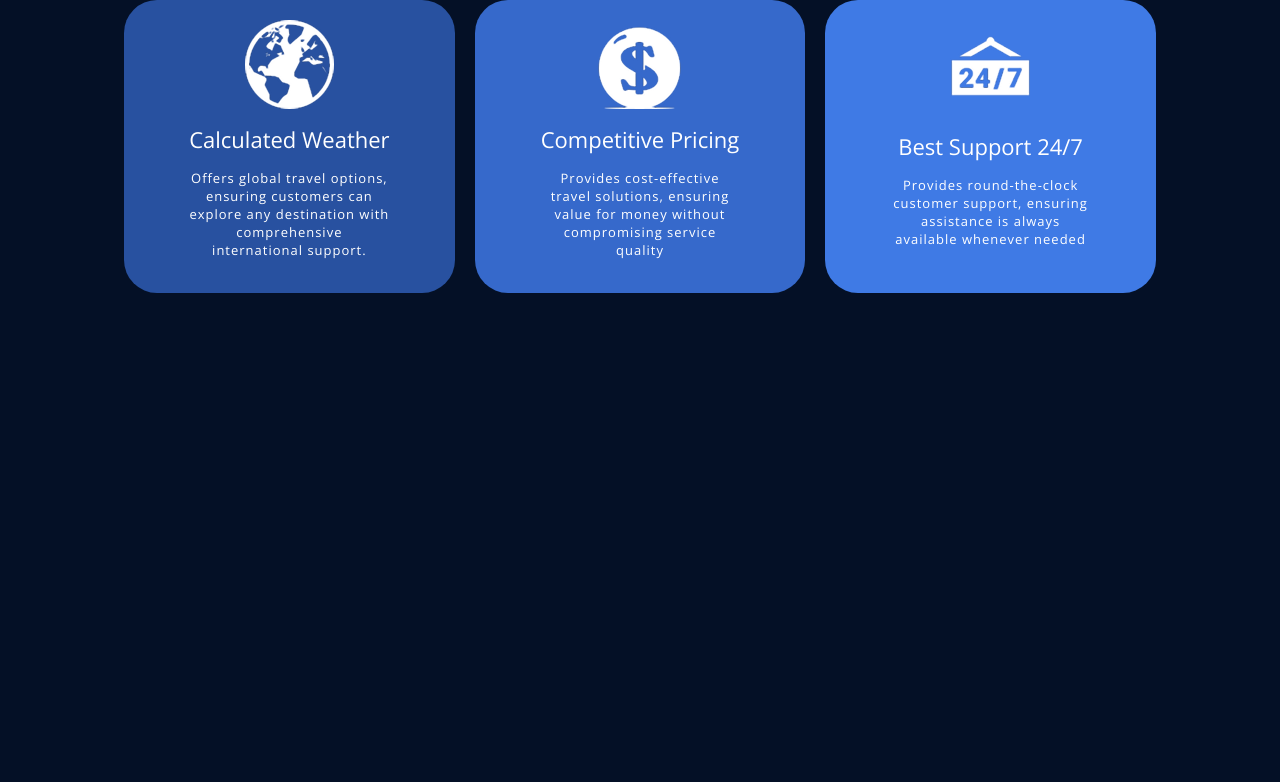
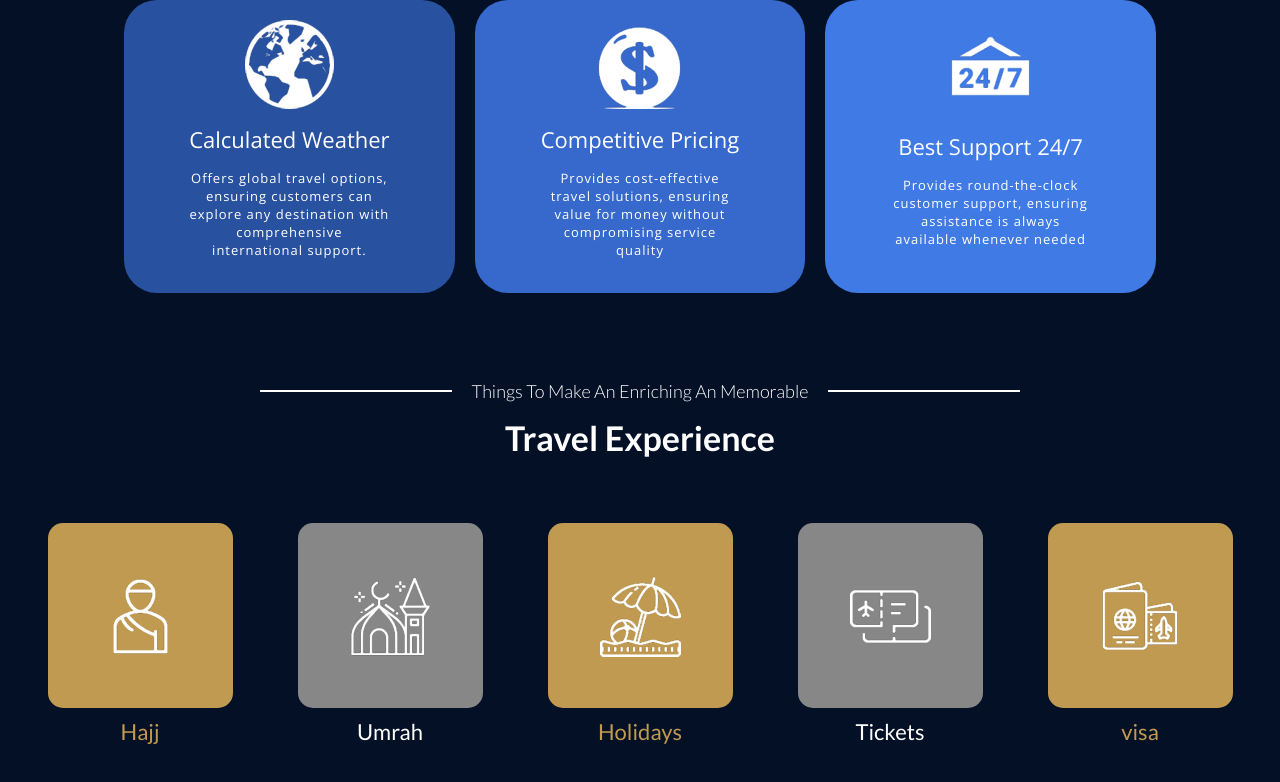
Before and after one commit to HafizSaadKhalid/Al-Mualim-Travels, a plain HTML site: page index.html in a window 1280 px wide. Shown: the part 3584-4366 px from the top of the page. Drawn offline with nearby package versions, Linux system fonts and the light colour scheme.

Commit message:
add experience-section

```diff
--- a/index.html
+++ b/index.html
@@ -111,10 +111,10 @@
             </p>
           </div>
           <div class="International-images">
-            <img src="images/maldives.png" alt="">
+            <img src="images/maldives.png" alt="" />
 
-            <img src="images/malaysia.png" alt="">
-            <img src="images/dubai.png" alt="">
+            <img src="images/malaysia.png" alt="" />
+            <img src="images/dubai.png" alt="" />
           </div>
         </div>
       </section>
@@ -125,26 +125,74 @@
             <h3>Why Choose Us</h3>
             <div class="boxes">
               <div class="box color">
-                <img src="logos/Earth Planet.png" alt="">
+                <img src="logos/Earth Planet.png" alt="" />
                 <h4>Calculated Weather</h4>
-                <p class="color" >Offers global travel options, ensuring customers can explore any destination with comprehensive international support.</p>
+                <p class="color">
+                  Offers global travel options, ensuring customers can explore
+                  any destination with comprehensive international support.
+                </p>
               </div>
               <div class="box color1">
-                <img src="logos/Creative Commons Commercial.png" alt="">
+                <img src="logos/Creative Commons Commercial.png" alt="" />
                 <h4>Competitive Pricing</h4>
-                <p>Provides cost-effective travel solutions, ensuring value for money without compromising service quality</p>
+                <p>
+                  Provides cost-effective travel solutions, ensuring value for
+                  money without compromising service quality
+                </p>
               </div>
               <div class="box">
-                <img src="logos/24-7 Open Sign.png" alt="">
+                <img src="logos/24-7 Open Sign.png" alt="" />
                 <h4>Best Support 24/7</h4>
-                <p>Provides round-the-clock customer support, ensuring assistance is always available whenever needed</p>
-
+                <p>
+                  Provides round-the-clock customer support, ensuring assistance
+                  is always available whenever needed
+                </p>
               </div>
             </div>
           </div>
           <div class="line1"></div>
           <div class="line2"></div>
           <div class="circle"></div>
+        </div>
+      </section>
+
+      <section>
+        <div class="experience-section">
+          <div class="experience-top-section">
+            <div class="line"></div>
+            <p>Things To Make An Enriching An Memorable</p>
+            <div class="line"></div>
+          </div>
+          <h3>Travel Experience</h3>
+
+          <div class="boxes">
+            <div class="group">
+              <div class="box"><img src="logos/Hajj (1).png" alt="" /></div>
+              <p>Hajj</p>
+            </div>
+            <div class="group">
+              <div class="box change">
+                <img src="logos/Mosque.png" alt="" />
+              </div>
+              <p class="chang">Umrah</p>
+            </div>
+            <div class="group">
+              <div class="box">
+                <img src="logos/Beach Umbrella.png" alt="" />
+              </div>
+              <p>Holidays</p>
+            </div>
+            <div class="group">
+              <div class="box change">
+                <img src="logos/Tickets.png" alt="" />
+              </div>
+              <p class="chang">Tickets</p>
+            </div>
+            <div class="group">
+              <div class="box"><img src="logos/Passport.png" alt="" /></div>
+              <p>visa</p>
+            </div>
+          </div>
         </div>
       </section>
     </main>
--- a/style.css
+++ b/style.css
@@ -294,7 +294,7 @@
   }
   .circle {
     position: absolute;
-    left: 38.8%;
+    left: 41.5%;
     top: 20%;
     background-color: #3669cb;
     width: 52px;
@@ -302,18 +302,27 @@
     border-radius: 50px;
     z-index: -1;
     border: 0cap;
+
+    @media (max-width: 1440px) {
+      left: 38.8%;
+    }
   }
   .line1 {
     width: 293px;
     height: 31px;
-      background-color: #3669cb;
+    background-color: #3669cb;
     position: absolute;
     border: 0cap;
-    right: 5%;
+
+    right: 15%;
     top: 5%;
     transform: rotate(-33deg);
     border-radius: 14px;
     z-index: -1;
+
+    @media (max-width: 1440px) {
+      right: 5%;
+    }
   }
   .line2 {
     width: 253px;
@@ -321,10 +330,100 @@
     background-color: #4e98fd;
     position: absolute;
     border: 0cap;
-    right: -2%;
+    right: 10%;
     top: 1%;
     transform: rotate(-33deg);
     border-radius: 14px;
     z-index: -1;
+    @media (max-width: 1440px) {
+      right: -2%;
+    }
   }
 }
+.experience-section {
+  width: 100%;
+  padding-top: 80px;
+
+  .experience-top-section {
+    display: flex;
+    justify-content: center;
+    color: white;
+    gap: 20px;
+    align-items: center;
+
+    p {
+      font-family: "Lato", sans-serif;
+      font-size: 18px;
+      font-weight: 300;
+    }
+    .line {
+      color: rgb(255, 255, 255);
+      width: 15%;
+      border-bottom: 2px solid;
+    }
+  }
+  h3 {
+    color: rgb(255, 255, 255);
+    text-align: center;
+    padding: 15px;
+    font-family: "Lato", sans-serif;
+    font-size: 34px;
+  }
+
+  .boxes {
+    padding: 20px;
+    padding-top: 50px;
+    width: 80%;
+    margin: auto;
+    display: flex;
+    justify-content: center;
+    gap: 65px;
+
+    .group {
+      width: 20%;
+      display: flex;
+      flex-direction: column;
+      align-items: center;
+
+      .box {
+        border-radius: 15px;
+        background-color: #c19a51;
+        height: 185px;
+        width: 185px;
+        color: aliceblue;
+        display: flex;
+        justify-content: center;
+        align-items: center;
+      }
+      p {
+        font-family: "Lato", sans-serif;
+        text-align: center;
+        font-size: 22px;
+        padding: 10px;
+        color: #c19a51;
+      }
+      .chang {
+        color: white;
+      }
+      .change {
+        background-color: #878787;
+      }
+    }
+  }
+
+  /* .boxes {
+
+    display: flex;
+    justify-content: center;
+    gap: 62px;
+
+    .box {
+
+
+      img{
+        width: 90px;
+      }
+    }
+
+  } */
+}
```
Also changed, not shown: logos/Beach Umbrella.png (added), logos/Hajj (1).png (added), logos/Mosque.png (added), logos/Passport.png (added), logos/Tickets.png (added), 1 other file.
